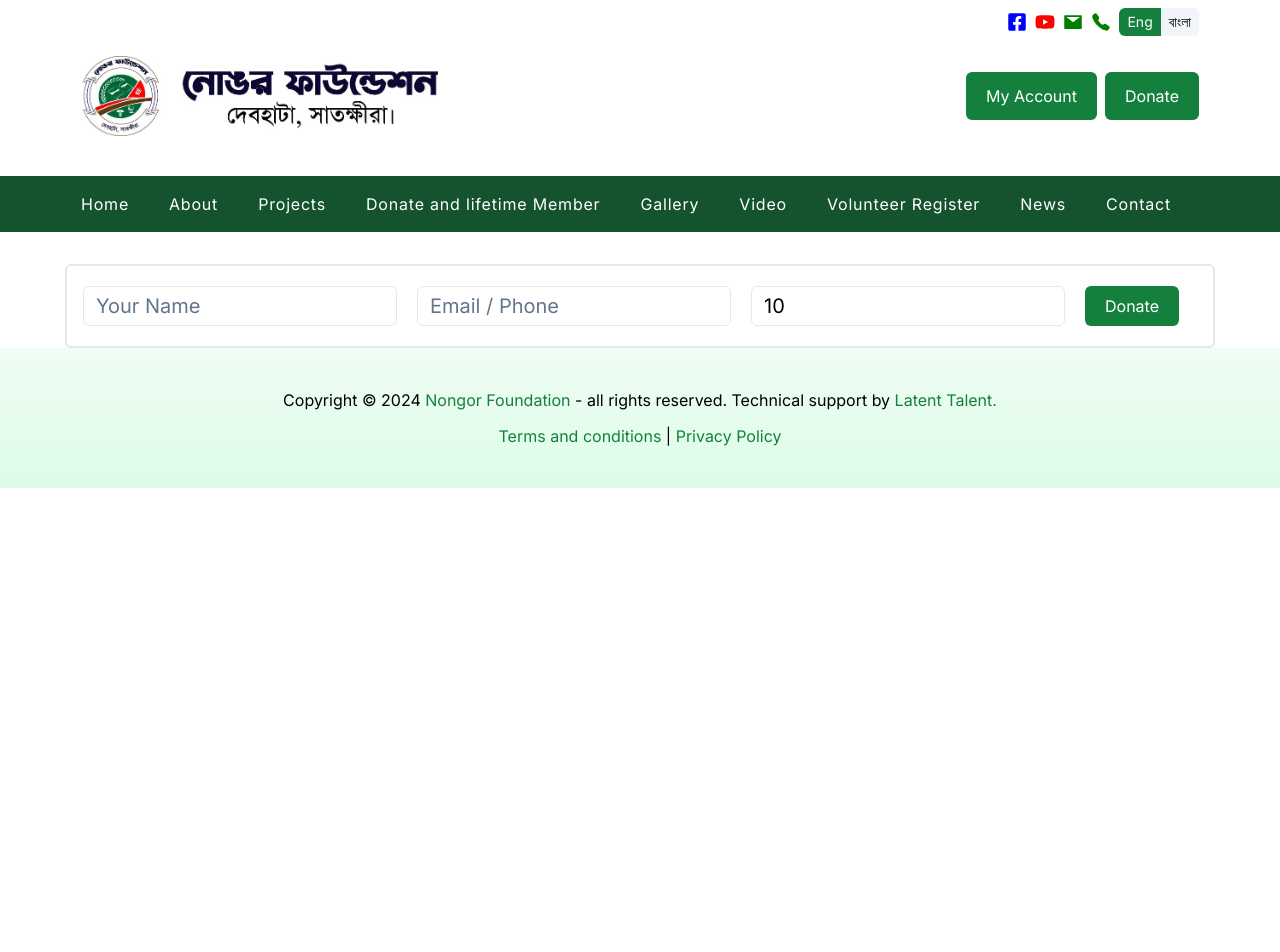
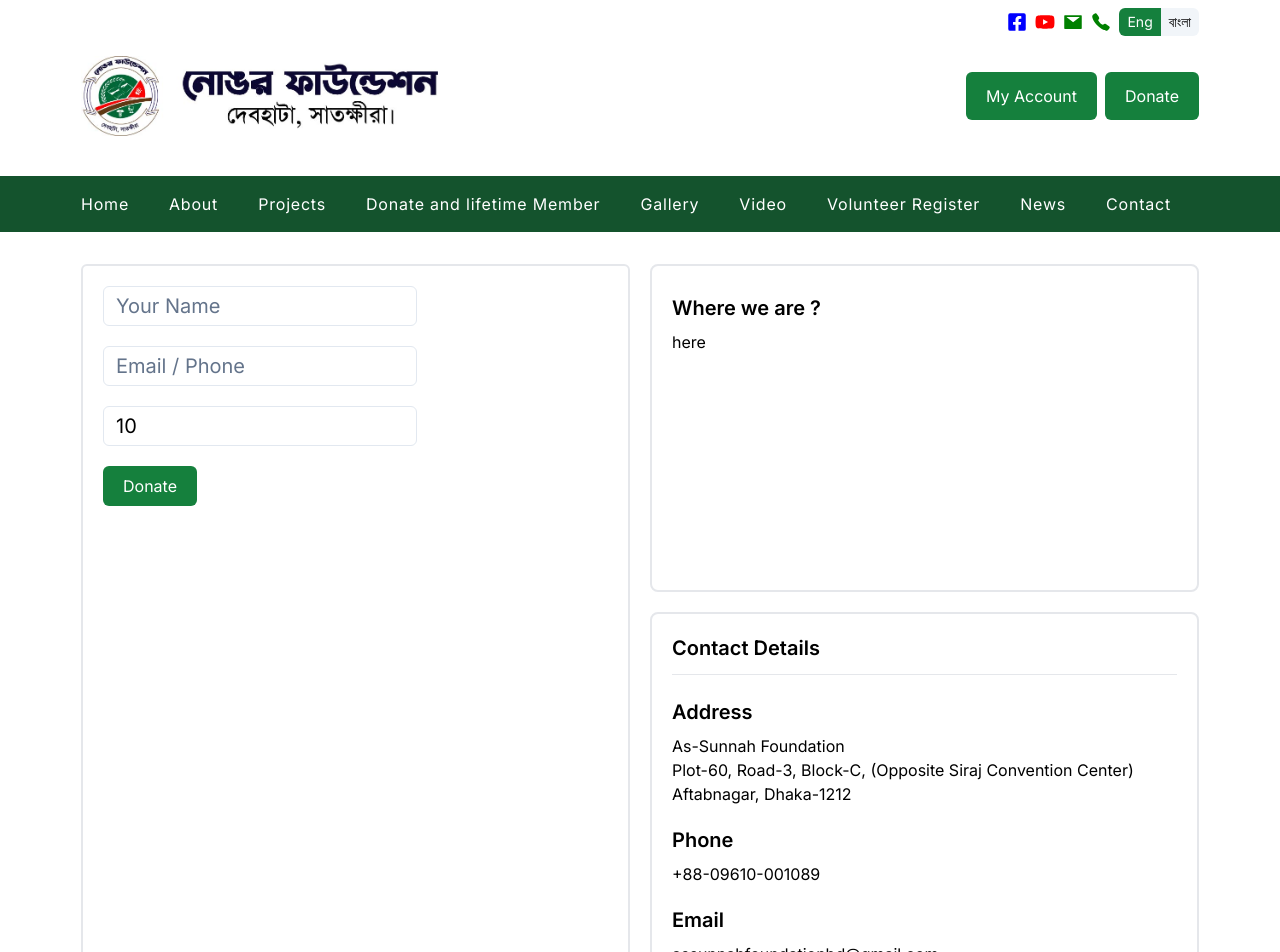
Before and after one commit to ibrahimk4111/non-gor-foundation, a Next.js app: page /contact in a window 1280 px wide. Shown: the top 952 px of the page. Before the commit the page ends 800 px from the top, so only its background shows below. Built offline with nearby package versions, Linux system fonts and the light colour scheme.

Commit message:
contact form created

```diff
--- a/app/contact/page.tsx
+++ b/app/contact/page.tsx
@@ -43,12 +43,13 @@ const page: React.FC = () => {
   }
 
   return (
-    <section className="mt-8 px-5">
-      <div className=" container mx-auto border-2 rounded-md bg-white py-5">
+    <section className="my-8 lg:px-5">
+      <div className=" container mx-auto ">
+        <div className=" grid lg:grid-cols-2 grid-cols-1 gap-5 ">
           <Form {...form}>
             <form
               onSubmit={form.handleSubmit(onSubmit)}
-            className=" flex md:flex-row flex-col justify-start items-start md:gap-5 gap-2 "
+              className=" flex flex-col justify-start items-start md:gap-5 gap-2 border-2 rounded-md bg-white p-5"
             >
               <FormField
                 control={form.control}
@@ -111,6 +112,36 @@ const page: React.FC = () => {
               </div>
             </form>
           </Form>
+          <section>
+            <div className=" border-2 rounded-lg mb-5 p-5 ">
+                <h1 className=" text-xl font-semibold py-2" >Where we are ?</h1>
+                <div className=" h-60 w-full ">
+                    here
+                </div>
+            </div>
+            <div  className=" border-2 rounded-lg mb-5 p-5 flex flex-col gap-3 ">
+              <h1 className=" text-xl font-semibold" >Contact Details</h1>
+              <hr className=" h-1 " />
+              <div>
+                <h1 className=" text-xl font-semibold py-2">Address</h1>
+                <p>As-Sunnah Foundation</p>
+                <p>
+                  Plot-60, Road-3, Block-C, (Opposite Siraj Convention Center)
+                  Aftabnagar, Dhaka-1212
+                </p>
+              </div>
+
+              <div>
+                <h1 className=" text-xl font-semibold py-2">Phone</h1>
+                <p>+88-09610-001089</p>
+              </div>
+              <div>
+                <h1 className=" text-xl font-semibold py-2">Email</h1>
+                <p>assunnahfoundationbd@gmail.com</p>
+              </div>
+            </div>
+          </section>
+        </div>
       </div>
     </section>
   );
```
Lines whose indentation alone changed are shown as unchanged.
